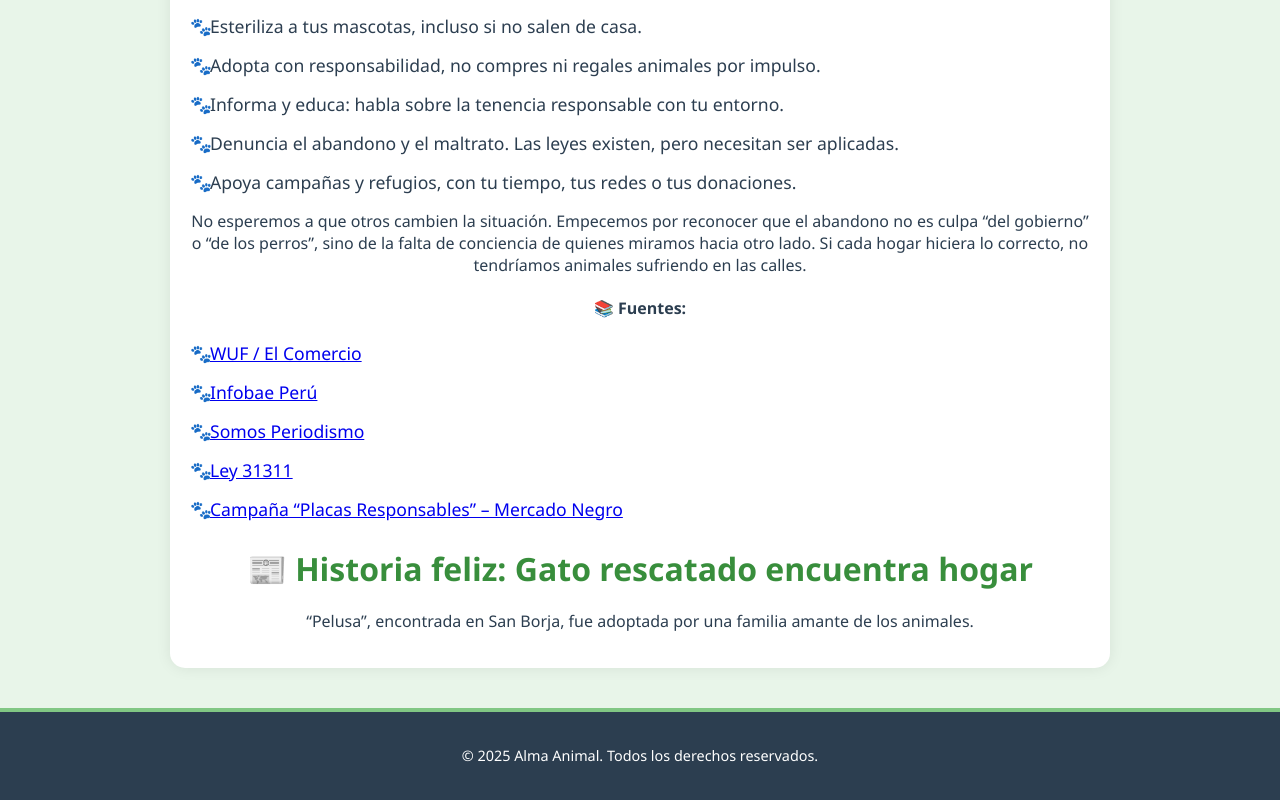
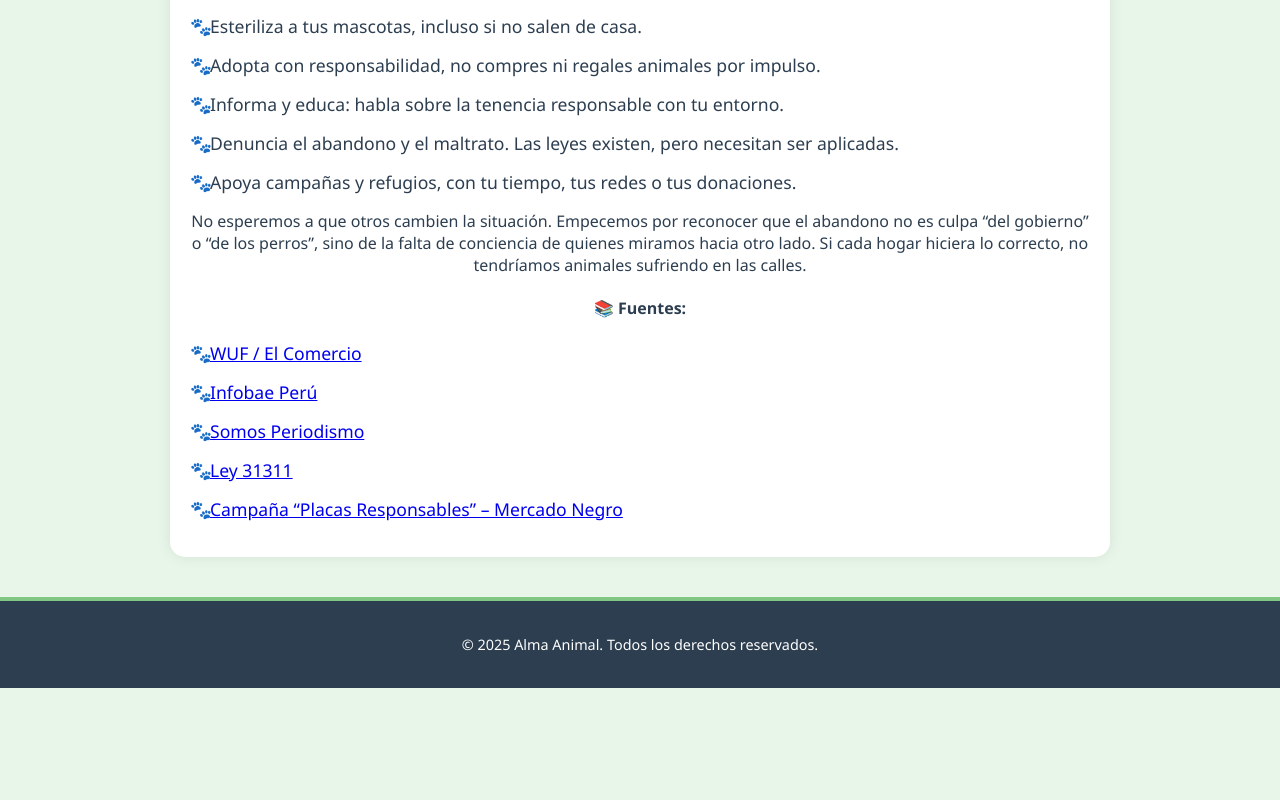
Before and after one commit to Helaa21/ALMA-ANIMAL, a plain HTML site: page Blog de Noticias.html in a window 1280 px wide. Shown: the part 650-1450 px from the top of the page. After the commit the page ends 1338 px from the top, so only its background shows below. Drawn offline with Linux system fonts and the light colour scheme.

Commit message:
Update and rename noticias.html to Blog de Noticias.html

```diff
--- a/noticias.html
+++ b/Blog de Noticias.html
@@ -3,7 +3,7 @@
 <head>
   <meta charset="UTF-8">
   <meta name="viewport" content="width=device-width, initial-scale=1.0">
-  <title>Noticias - Alma Animal</title>
+  <title> Blog de Noticias - Alma Animal</title>
   <link rel="stylesheet" href="style.css">
 </head>
 <body>
@@ -58,8 +58,8 @@
       </article>
 
       <article>
-        <h2>📰 Historia feliz: Gato rescatado encuentra hogar</h2>
-        <p>“Pelusa”, encontrada en San Borja, fue adoptada por una familia amante de los animales.</p>
+
+
       </article>
 
       <!-- Aquí puedes agregar más noticias en el mismo formato -->
```
